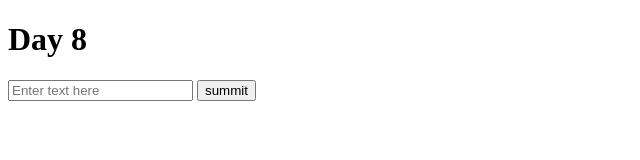
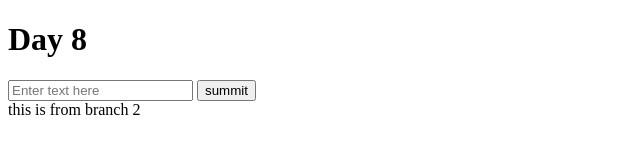
Before and after one commit to zpantakarn/FEBCDay8, a plain HTML site: page index.html in a window 1280 px wide. Shown: the whole page, without its empty margins (0-640 px from the left). Drawn offline with Linux system fonts and the light colour scheme; no server answers.

Commit message:
Update index.html

```diff
--- a/index.html
+++ b/index.html
@@ -17,6 +17,8 @@
 
     </div>
 
+
+    <div> this is from branch 2</div>
     <div id="titleList"></div>
 
     <script src="app.js"></script>
```
